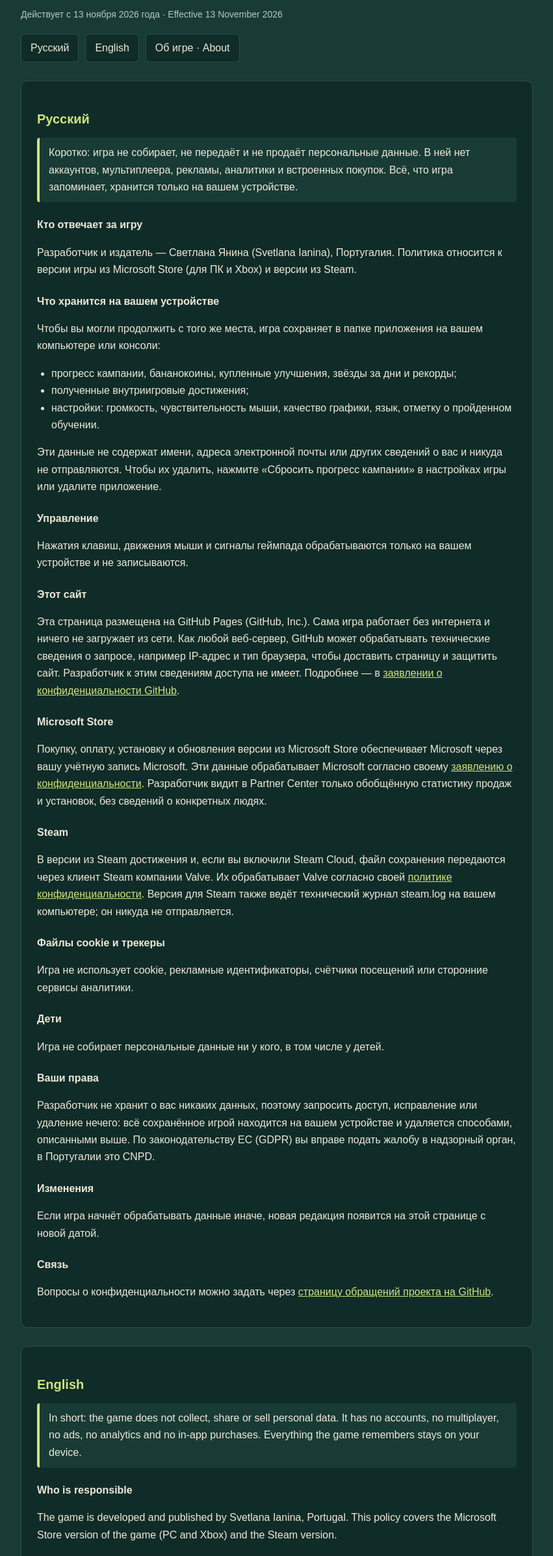
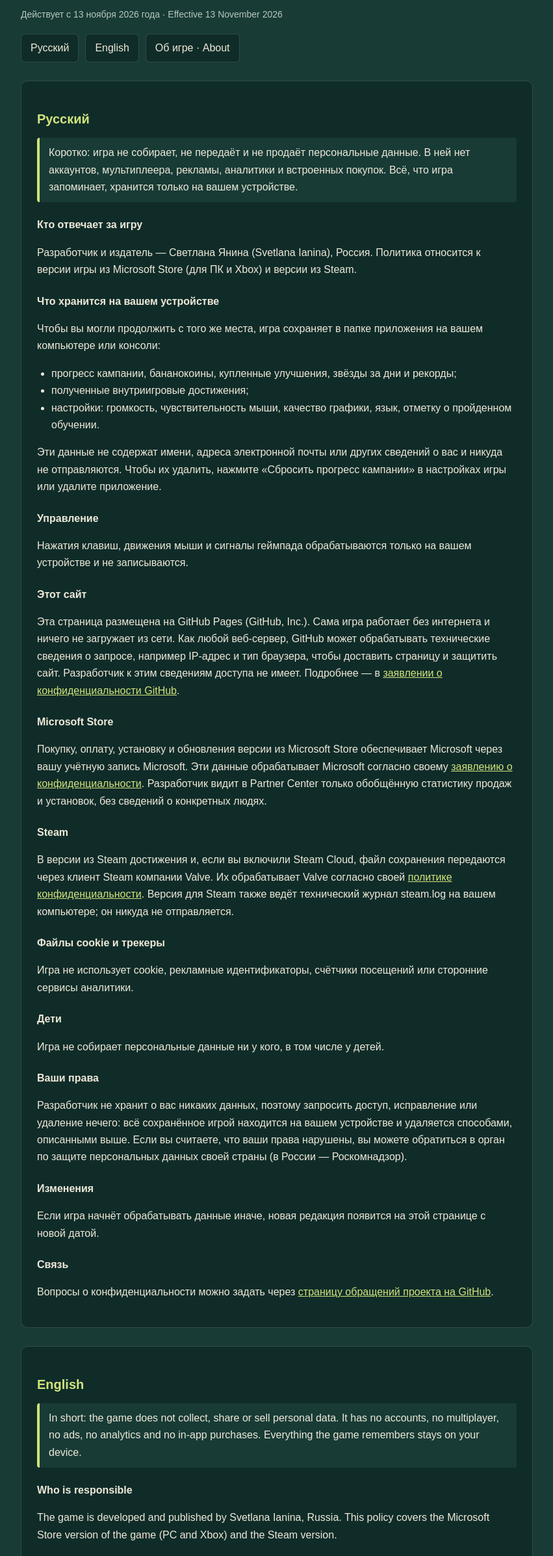
Before and after one commit to Zheka0014/department-of-useless-labor, a plain HTML site: page privacy.html in a window 1280 px wide. Shown: the part 161-2555 px from the top of the page at 65% size, without its empty margins (214-1065 px from the left). Drawn offline with Linux system fonts and the light colour scheme.

Commit message:
Add files via upload

```diff
--- a/privacy.html
+++ b/privacy.html
@@ -39,7 +39,7 @@ footer{margin-top:32px}
 <div class="summary">Коротко: игра не собирает, не передаёт и не продаёт персональные данные. В ней нет аккаунтов, мультиплеера, рекламы, аналитики и встроенных покупок. Всё, что игра запоминает, хранится только на вашем устройстве.</div>
 
 <h3>Кто отвечает за игру</h3>
-<p>Разработчик и издатель — Светлана Янина (Svetlana Ianina), Португалия. Политика относится к версии игры из Microsoft Store (для ПК и Xbox) и версии из Steam.</p>
+<p>Разработчик и издатель — Светлана Янина (Svetlana Ianina), Россия. Политика относится к версии игры из Microsoft Store (для ПК и Xbox) и версии из Steam.</p>
 
 <h3>Что хранится на вашем устройстве</h3>
 <p>Чтобы вы могли продолжить с того же места, игра сохраняет в папке приложения на вашем компьютере или консоли:</p>
@@ -69,7 +69,7 @@ footer{margin-top:32px}
 <p>Игра не собирает персональные данные ни у кого, в том числе у детей.</p>
 
 <h3>Ваши права</h3>
-<p>Разработчик не хранит о вас никаких данных, поэтому запросить доступ, исправление или удаление нечего: всё сохранённое игрой находится на вашем устройстве и удаляется способами, описанными выше. По законодательству ЕС (GDPR) вы вправе подать жалобу в надзорный орган, в Португалии это CNPD.</p>
+<p>Разработчик не хранит о вас никаких данных, поэтому запросить доступ, исправление или удаление нечего: всё сохранённое игрой находится на вашем устройстве и удаляется способами, описанными выше. Если вы считаете, что ваши права нарушены, вы можете обратиться в орган по защите персональных данных своей страны (в России — Роскомнадзор).</p>
 
 <h3>Изменения</h3>
 <p>Если игра начнёт обрабатывать данные иначе, новая редакция появится на этой странице с новой датой.</p>
@@ -83,7 +83,7 @@ footer{margin-top:32px}
 <div class="summary">In short: the game does not collect, share or sell personal data. It has no accounts, no multiplayer, no ads, no analytics and no in-app purchases. Everything the game remembers stays on your device.</div>
 
 <h3>Who is responsible</h3>
-<p>The game is developed and published by Svetlana Ianina, Portugal. This policy covers the Microsoft Store version of the game (PC and Xbox) and the Steam version.</p>
+<p>The game is developed and published by Svetlana Ianina, Russia. This policy covers the Microsoft Store version of the game (PC and Xbox) and the Steam version.</p>
 
 <h3>What is stored on your device</h3>
 <p>So that you can continue where you left off, the game keeps the following in the app's folder on your computer or console:</p>
@@ -113,7 +113,7 @@ footer{margin-top:32px}
 <p>The game does not collect personal data from anyone, including children.</p>
 
 <h3>Your rights</h3>
-<p>The developer holds no data about you, so there is nothing to access, correct or erase: everything the game saves is on your device and can be deleted as described above. Under EU law (GDPR) you may lodge a complaint with a supervisory authority; in Portugal this is the CNPD.</p>
+<p>The developer holds no data about you, so there is nothing to access, correct or erase: everything the game saves is on your device and can be deleted as described above. If you believe your rights have been violated, you may contact the data protection authority of your country (in Russia, Roskomnadzor).</p>
 
 <h3>Changes</h3>
 <p>If the game ever starts handling data differently, a new version of this policy will be published on this page with a new date.</p>
```
